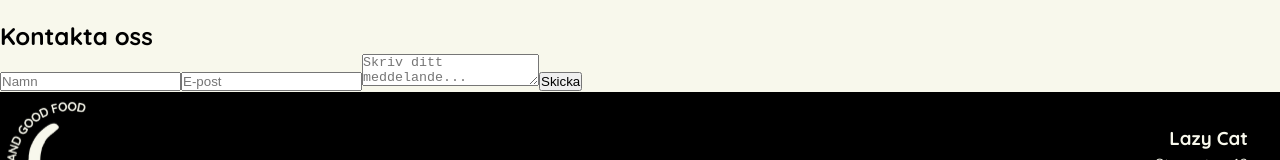
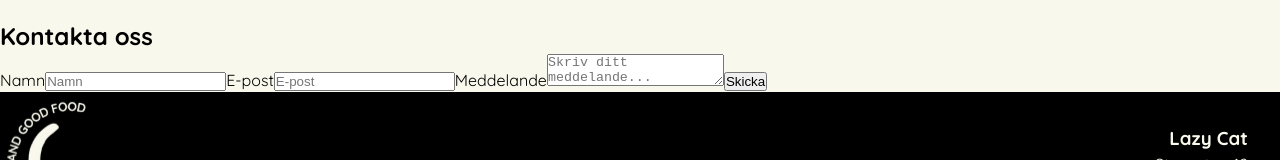
Before and after one commit to JohannaHannahoJ/bbw-projektuppgift-frontend-jh, an Angular app: page /home in a window 1280 px wide. Shown: the part 1072-1232 px from the top of the page. Built offline with nearby package versions, Linux system fonts and the light colour scheme; no server answers.

Commit message:
Add form labels and timed status message in message form

```diff
--- a/src/app/components/message-form/message-form.html
+++ b/src/app/components/message-form/message-form.html
@@ -4,10 +4,11 @@
 
 <form (ngSubmit)="addMessage()">
 
+    <label for="name">Namn</label>
     <input type="text" [(ngModel)]="name" name="name" placeholder="Namn" required>
-
+    <label for="email">E-post</label>
     <input type="email" [(ngModel)]="email" name="email" placeholder="E-post" required>
-
+    <label for="message">Meddelande</label>
     <textarea [(ngModel)]="message" name="message" placeholder="Skriv ditt meddelande..." required></textarea>
 
     <button type="submit">
--- a/src/app/components/message-form/message-form.ts
+++ b/src/app/components/message-form/message-form.ts
@@ -38,6 +38,11 @@ export class MessageForm {
       // lyckad request
       next: (response: ApiResponse) => {
         this.statusMessage.set(response.message);
+
+        setTimeout(() => {
+          this.statusMessage.set("");
+        }, 2500);
+
         // töm formuläret
         this.name = "";
         this.email = "";
```
